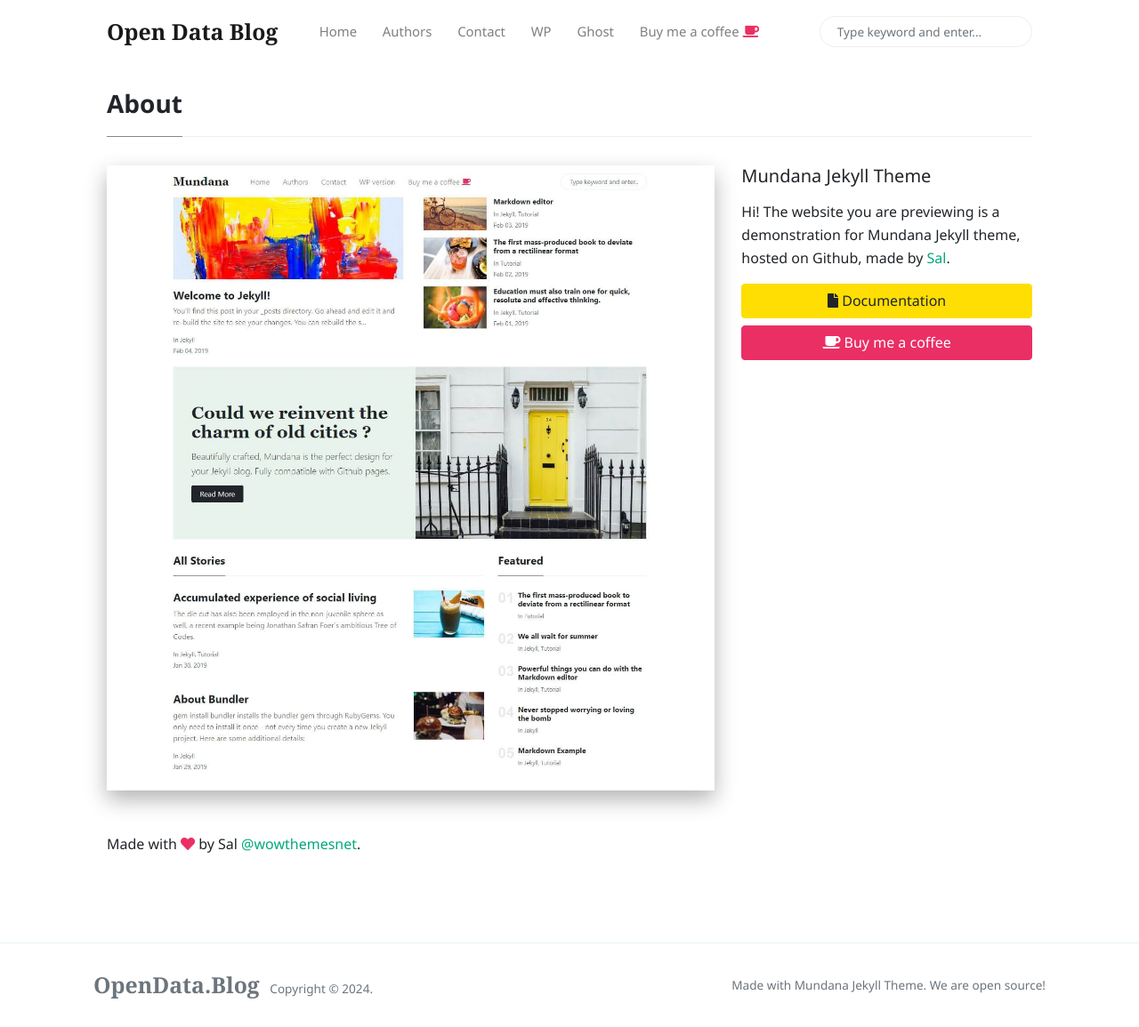
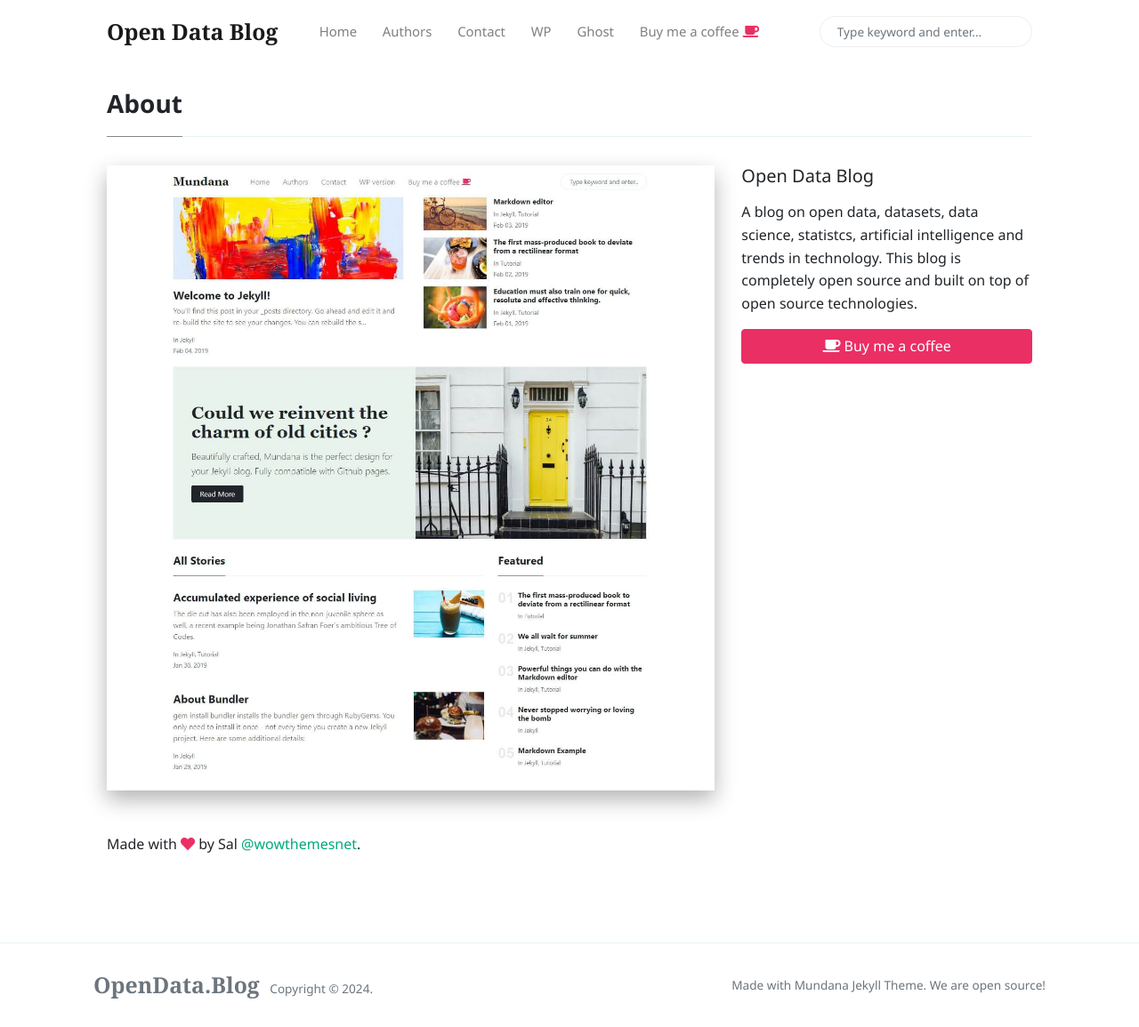
Before and after one commit to victorjohnsonk/victorjohnsonblog.github.io, a Jekyll site: the page built from _pages/about.md, in a window 1280 px wide and 1155 px high. Shown: the whole window at 89% size. Built offline with Jekyll 4.4.1, drawn with Linux system fonts in a browser that asks for light colours; nearby versions of some CDN libraries; comment, search, counter and statistics services are not loaded.

Commit message:
Update sidebar.html

```diff
--- a/_includes/sidebar.html
+++ b/_includes/sidebar.html
@@ -1,7 +1,6 @@
-<h5 class="mb-3">Mundana Jekyll Theme</h5>
+<h5 class="mb-3">Open Data Blog</h5>
 
-<p>Hi! The website you are previewing is a demonstration for Mundana Jekyll theme, hosted on Github, made by <a href="https://www.wowthemes.net/donate/">Sal</a>.</p>
+<p>A blog on open data, datasets, data science, statistcs, artificial intelligence and trends in technology. This blog is completely open source and built on top of open source technologies.</p>
 
-<a target="_blank" href="https://www.wowthemes.net/mundana-jekyll-theme/" class="btn btn-warning d-block mb-2"><i class="fa fa-file"></i> Documentation</a>
 
-<a target="_blank" class="btn btn-danger d-block" href="https://www.wowthemes.net/donate/"><i class="fa fa-coffee"></i> Buy me a coffee</a>
+<a target="_blank" class="btn btn-danger d-block" href="mailto:mail.opendatablog@gmail"><i class="fa fa-coffee"></i> Buy me a coffee</a>
```
